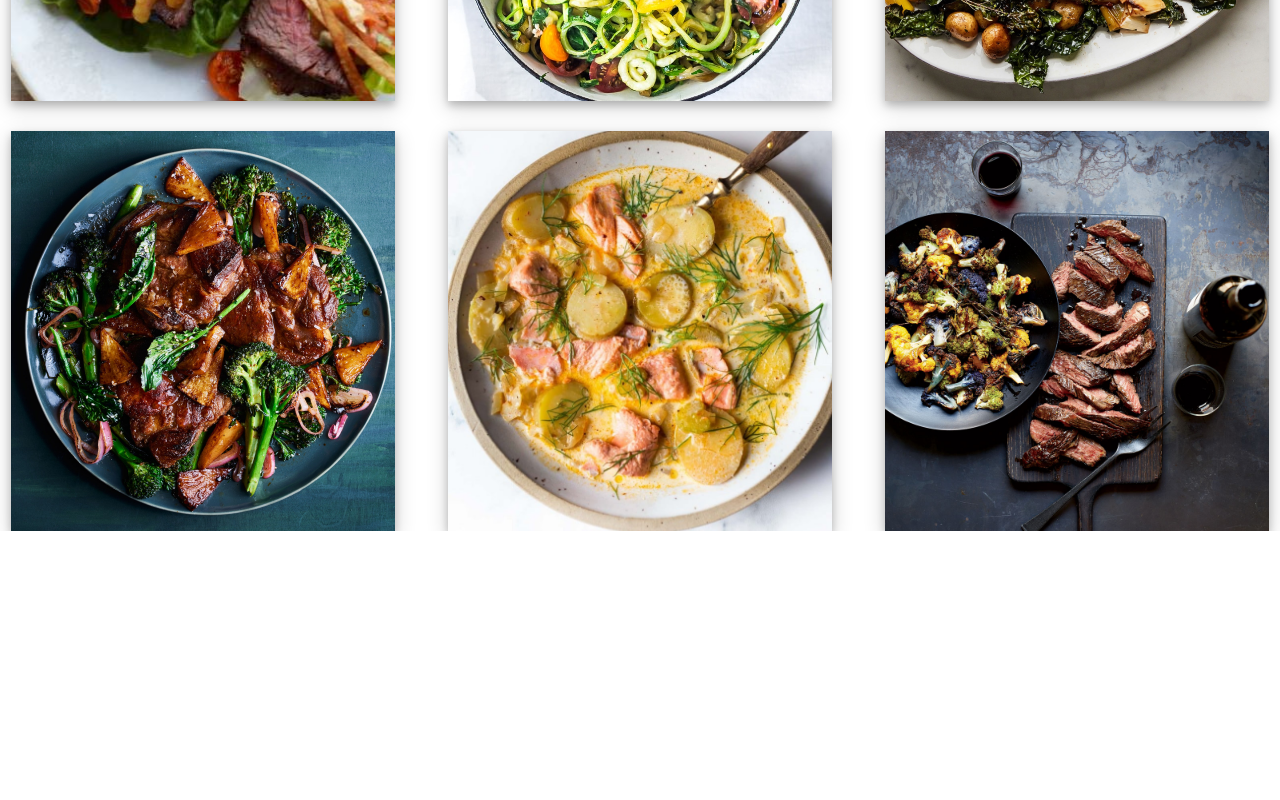
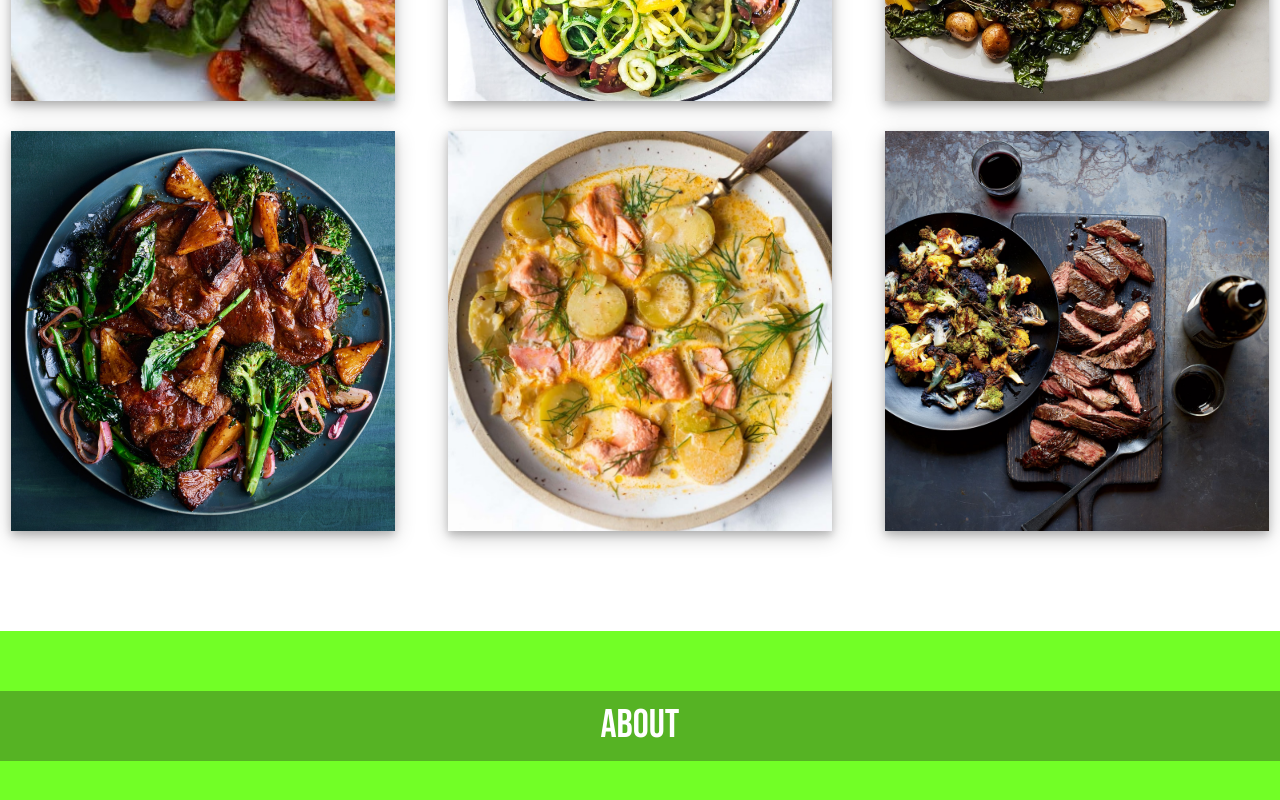
Before and after one commit to migguz53/migguz53.github.io, a website built with Parcel: page index.html in a window 1280 px wide. Shown: the part 1454-2254 px from the top of the page. Before the commit the page ends 1985 px from the top, so only its background shows below. Built offline with nearby package versions, Linux system fonts and the light colour scheme.

Commit message:
calmbeforethestorm
gonna try something, might mess it up

```diff
--- a/index.html
+++ b/index.html
@@ -142,8 +142,9 @@
     </div>
 
     <div class="footer">
-        <div class="tab about"></div>
-        <div class="lines green"></div>
+        <div class="tab">
+            <div class="about">About</div>
+        </div>
     </div>
 
   </body>
--- a/style.css
+++ b/style.css
@@ -58,7 +58,7 @@ a{
 }
 
 .logo{
-    position: absolute;
+    position: fixed;
     z-index: 150;
     width: 40vw;
     height: 280px;
@@ -219,3 +219,27 @@ button:hover {
   object-fit: cover;
   box-shadow: 0 4px 8px 0 rgba(0, 0, 0, 0.2), 0 6px 20px 0 rgba(0, 0, 0, 0.19);
 }
+
+.footer{
+  margin: auto;
+  padding: 0;
+  background-color: #72FF26;
+  height: 170px;
+  margin-top: 200px;
+}
+
+.tab{
+  background-color: #56B324;
+  height: 70px;
+  position: relative;
+  top: 60px;
+}
+
+.about{
+  margin: auto;
+  font-family: 'Bebas Neue', cursive;
+  color: white;
+  font-size: 2.5em;
+  text-align: center;
+  padding-top: 10px;
+}
```
